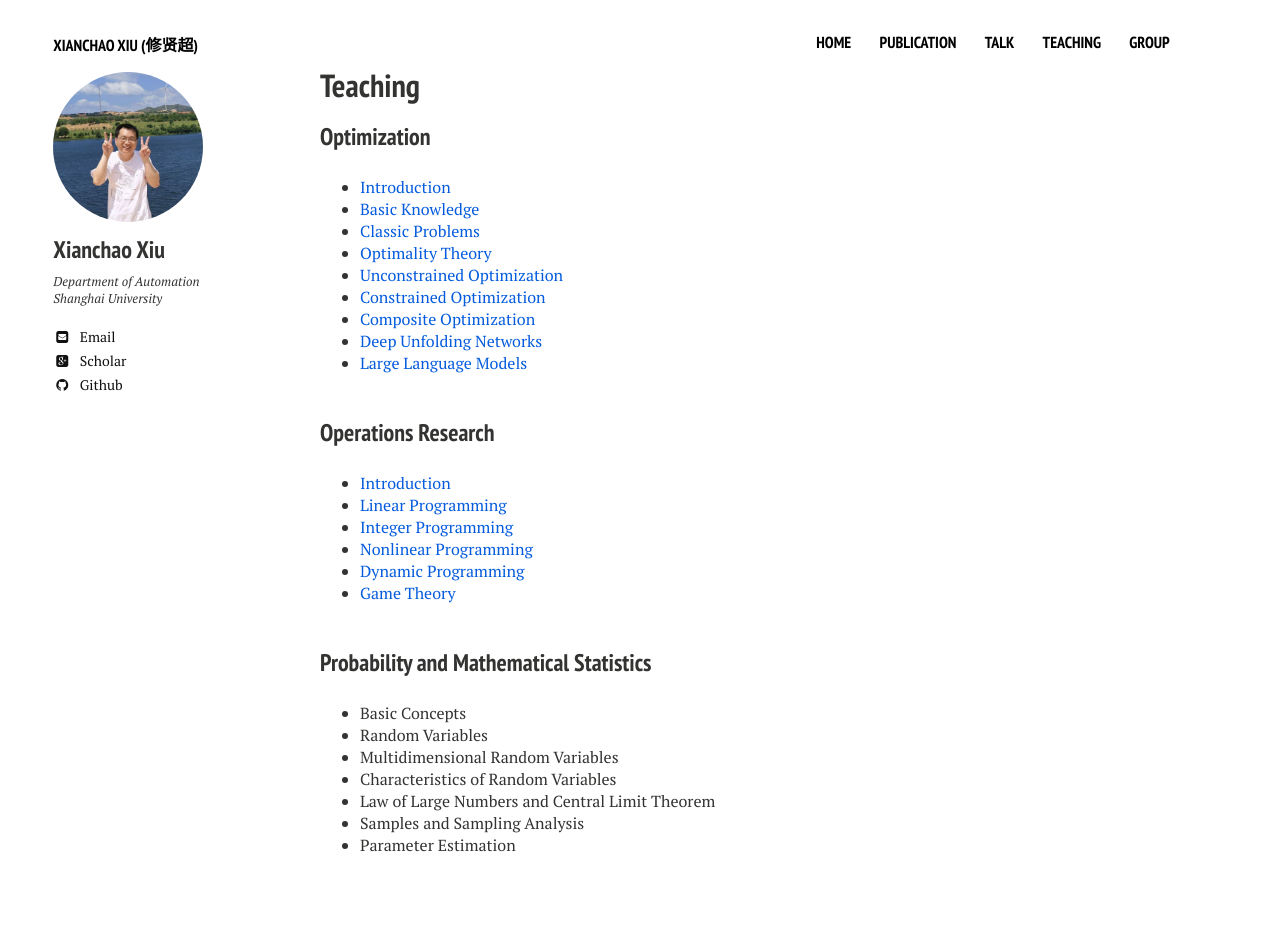
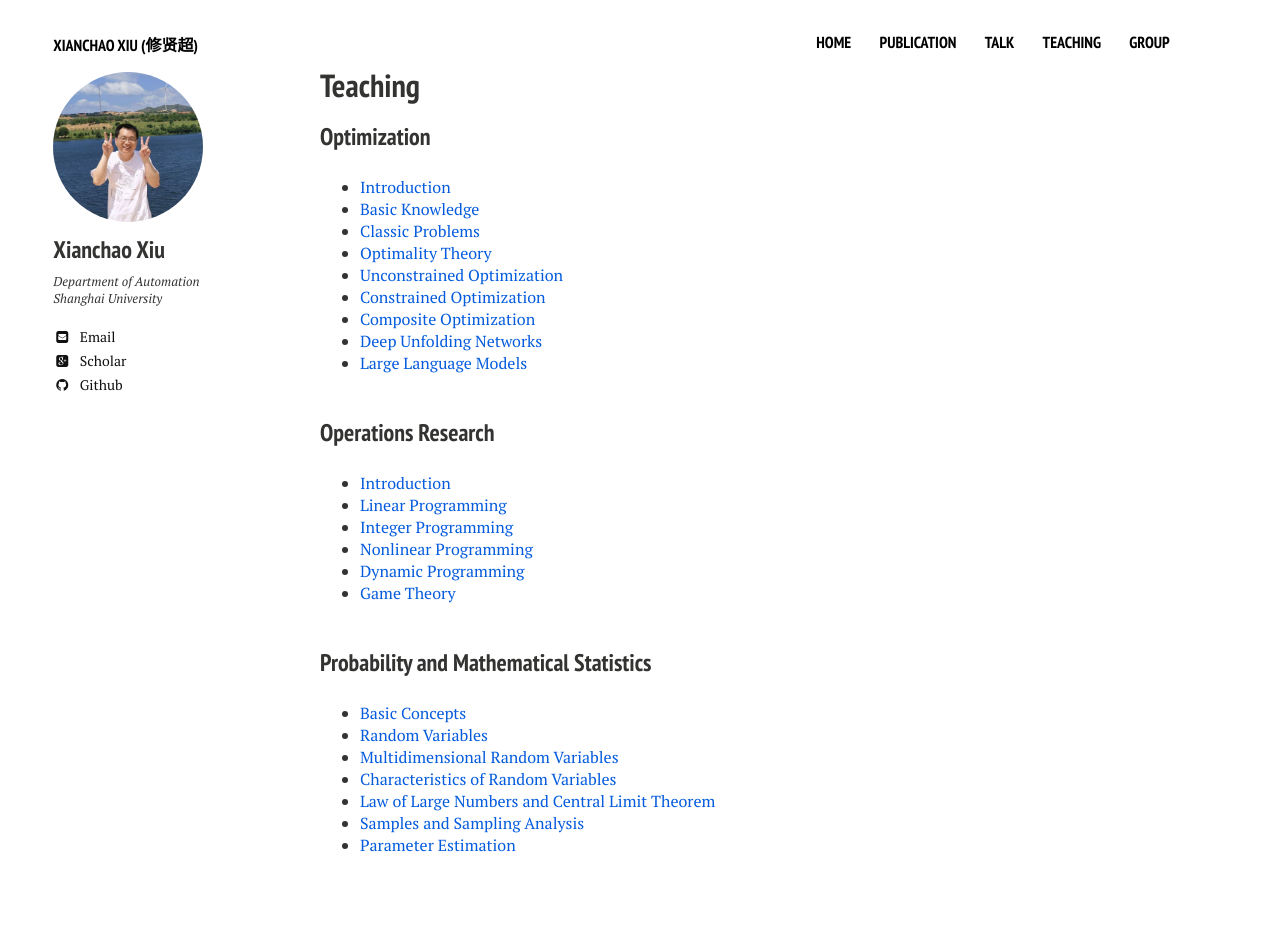
Before and after one commit to xianchaoxiu/xianchaoxiu.github.io, a Jekyll site: the page built from teaching/index.md, in a window 1280 px wide. Built offline with Jekyll 4.4.1, drawn with Linux system fonts in a browser that asks for light colours; nearby versions of some CDN libraries.

Commit message:
Update index.md

```diff
--- a/teaching/index.md
+++ b/teaching/index.md
@@ -29,10 +29,10 @@ share: false
 
 
 ### Probability and Mathematical Statistics
-- Basic Concepts<br>
-- Random Variables<br>
-- Multidimensional Random Variables <br>
-- Characteristics of Random Variables<br>
-- Law of Large Numbers and Central Limit Theorem<br>
-- Samples and Sampling Analysis<br>
-- Parameter Estimation<br>
+- <a href="../teaching/概率论/概率论的基本概念.pdf" class="textlink" target="_blank"> Basic Concepts </a> <br>
+- <a href="../teaching/概率论/随机变量及其分布.pdf" class="textlink" target="_blank"> Random Variables </a> <br>
+- <a href="../teaching/概率论/多维随机变量及其分布.pdf" class="textlink" target="_blank"> Multidimensional Random Variables </a> <br>
+- <a href="../teaching/概率论/随机变量的数字特征.pdf" class="textlink" target="_blank"> Characteristics of Random Variables </a> <br>
+- <a href="../teaching/概率论/大数定律及中心极限定理.pdf" class="textlink" target="_blank"> Law of Large Numbers and Central Limit Theorem </a> <br>
+- <a href="../teaching/概率论/样本及抽样分布.pdf" class="textlink" target="_blank"> Samples and Sampling Analysis </a> <br>
+- <a href="../teaching/概率论/参数估计.pdf" class="textlink" target="_blank"> Parameter Estimation </a> <br>
```
